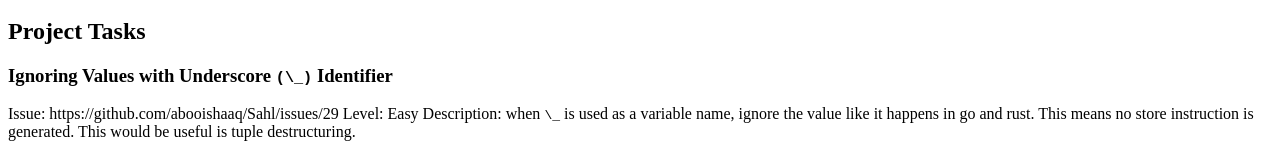
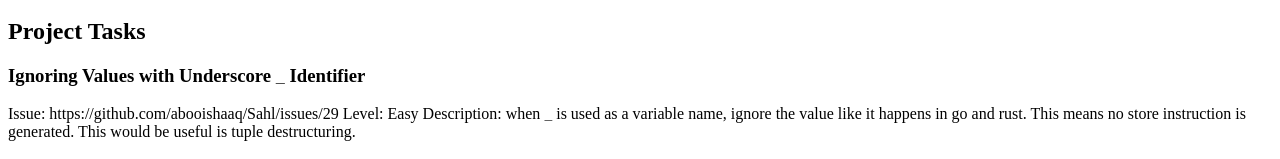
Before and after one commit to tusharsadhwani/asoc, a Next.js app: page /projects/sahl in a window 1280 px wide. Shown: the part 237-396 px from the top of the page. Built offline with nearby package versions, Linux system fonts and the light colour scheme.

Commit message:
chore: fix _ naming

```diff
--- a/pages/projects/sahl.mdx
+++ b/pages/projects/sahl.mdx
@@ -11,11 +11,11 @@ Malik Ammar Faisal is a second year BTech CSE student at Amity Noida.
 
 ## Project Tasks
 
-### Ignoring Values with Underscore `(\_)` Identifier
+### Ignoring Values with Underscore `_` Identifier
 
 Issue: https://github.com/abooishaaq/Sahl/issues/29
 Level: Easy
-Description: when `\_` is used as a variable name, ignore the value like it happens in go and rust. This means no store instruction is generated. This would be useful is tuple destructuring.
+Description: when `_` is used as a variable name, ignore the value like it happens in go and rust. This means no store instruction is generated. This would be useful is tuple destructuring.
 
 ### Redundant consts in .bin
 
```
